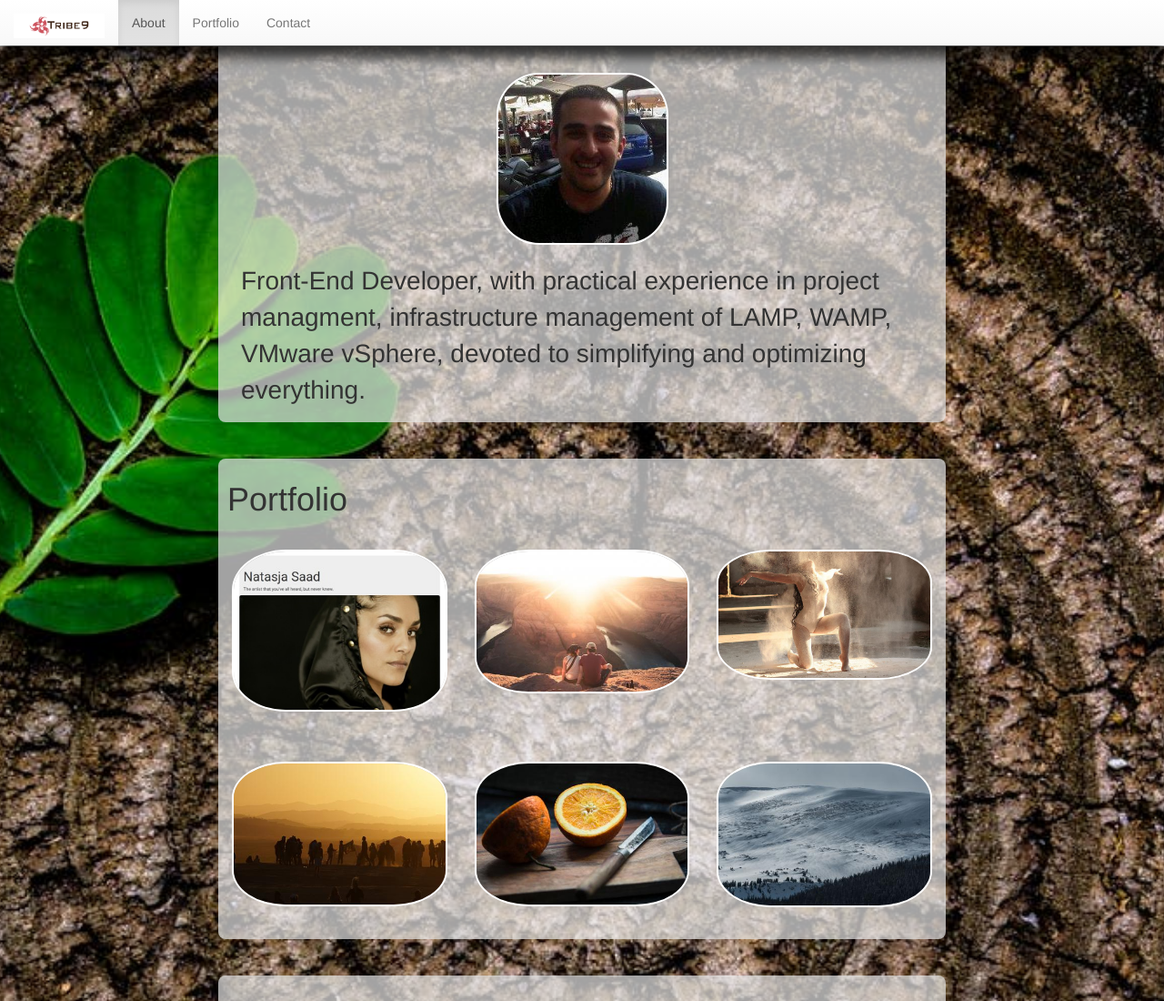
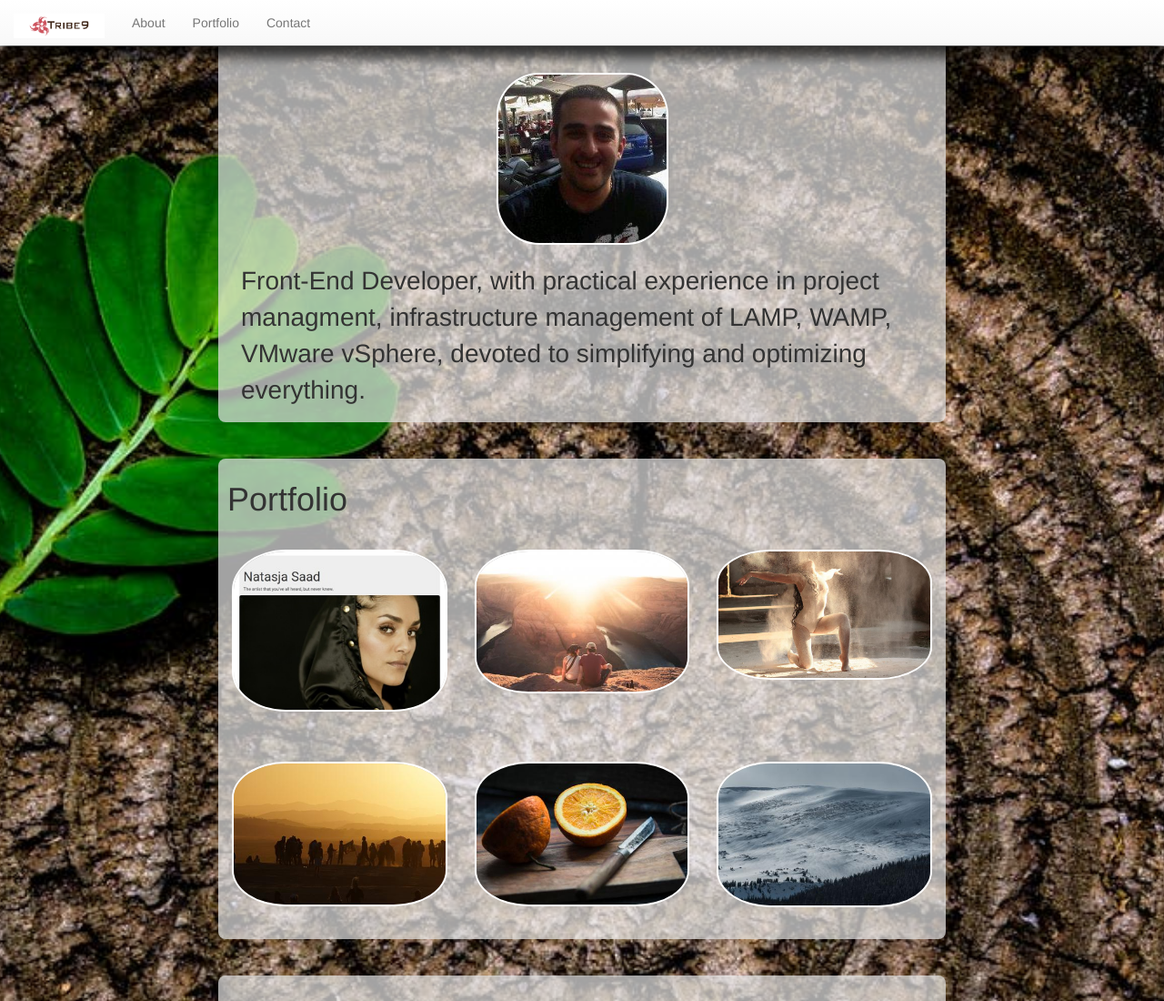
Before and after one commit to kizmat/fcc_prj_2_portfolio, a plain HTML site: page index.html in a window 1280 px wide. Shown: the top 1100 px of the page at 91% size. Drawn offline with nearby package versions, Linux system fonts and the light colour scheme.

Commit message:
fix about navbar highlight

```diff
--- a/index.html
+++ b/index.html
@@ -59,7 +59,8 @@ resize portfolio thumbnail -->
       <!-- Collect the nav links, forms, and other content for toggling -->
       <div class="collapse navbar-collapse" id="bs-example-navbar-collapse-1">
         <ul class="nav navbar-nav">
-          <li class="active"><a href="#s-about">About</a></li>
+          <!-- <li class="active"><a href="#s-about">About</a></li> -->
+          <li><a href="#s-about">About</a></li>
           <li><a href="#s-portfolio">Portfolio</a></li>
           <li><a href="#s-contact">Contact</a></li>
 
```
